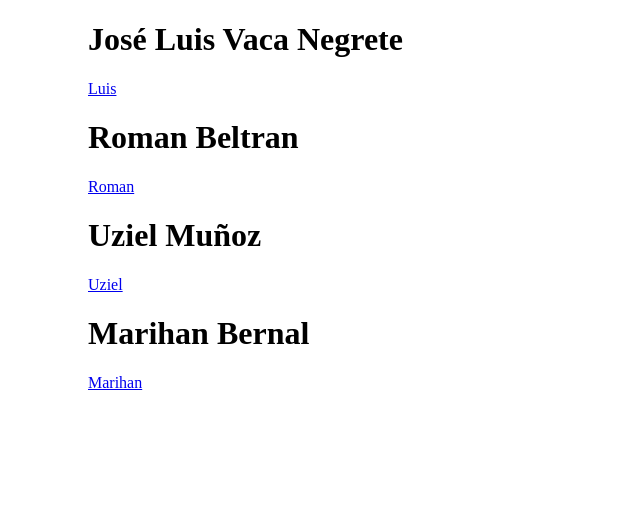
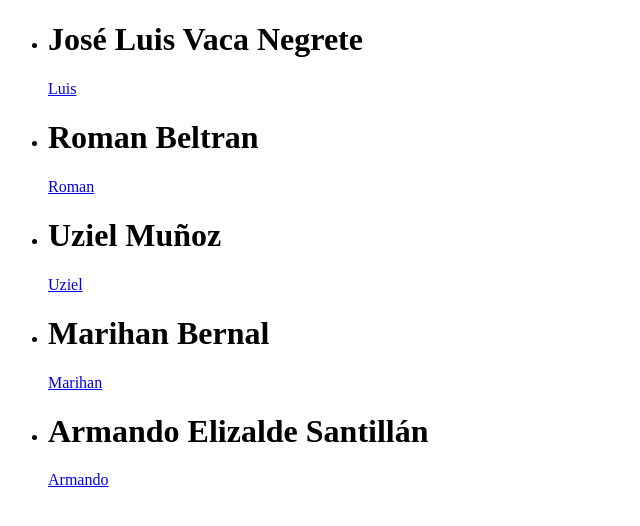
Before and after one commit to jluisvacan/pruebaGit, a plain HTML site: page index.html in a window 1280 px wide. Shown: the whole page, without its empty margins (0-640 px from the left). Drawn offline with Linux system fonts and the light colour scheme.

Commit message:
Se agregó 'armando.html'

```diff
--- a/index.html
+++ b/index.html
@@ -8,23 +8,28 @@
 </head>
 <body>
     <ul>
-        <ol>
+        <li>
             <h1> José Luis Vaca Negrete</h1>
             <a href="/luis.html">Luis</a>
-        </ol>
-        <ol>
+        </li>
+        <li>
             <h1>Roman Beltran</h1>
             <a href="/roman.html">Roman</a>
-        </ol>
-        <ol>
+        </li>
+        <li>
             <h1>Uziel Muñoz</h1>
             <a href="/uziel.html">Uziel</a>
-        </ol>
+        </li>
 
-        <ol>
+        <li>
             <h1>Marihan Bernal</h1>
             <a href="/marihan.html">Marihan</a>
-        </ol>
+        </li>
+
+        <li>
+            <h1>Armando Elizalde Santillán</h1>
+            <a href="/armando.html">Armando</a>
+        </li>
     </ul>
 
 
```
